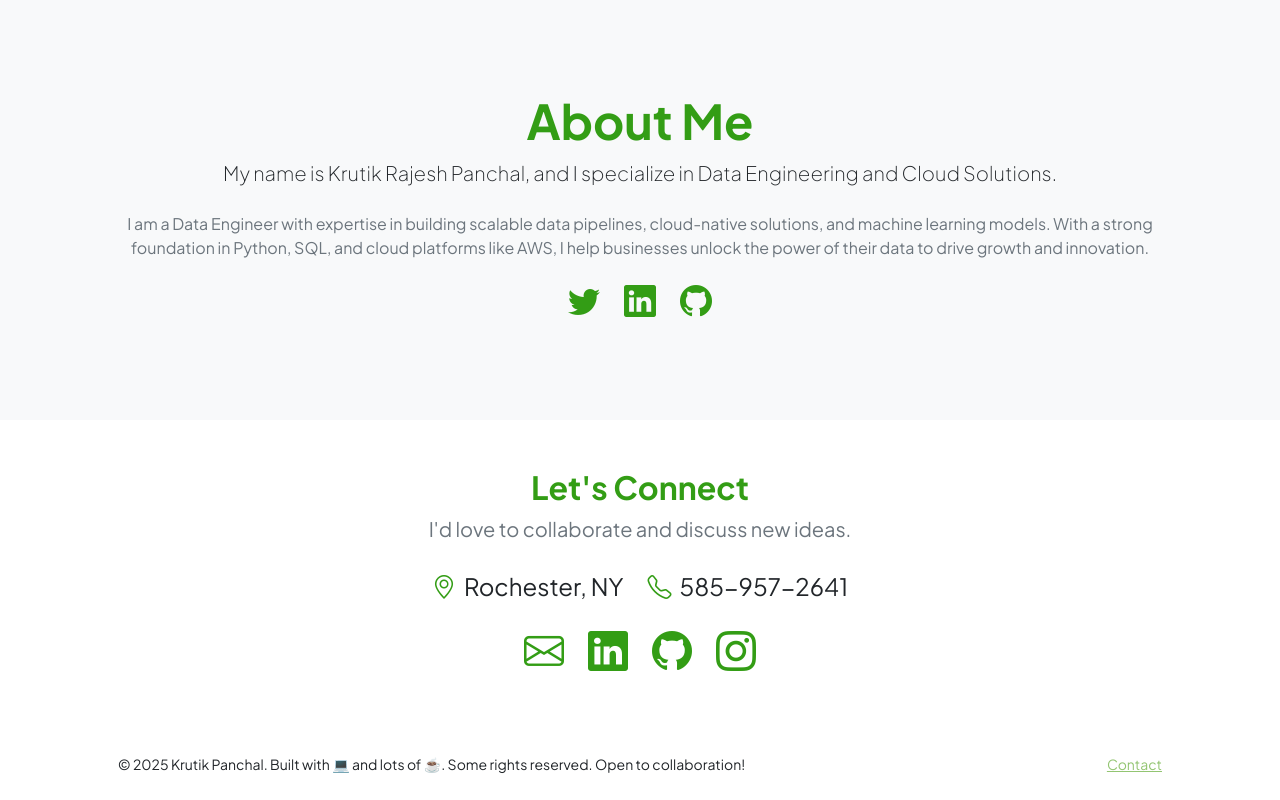
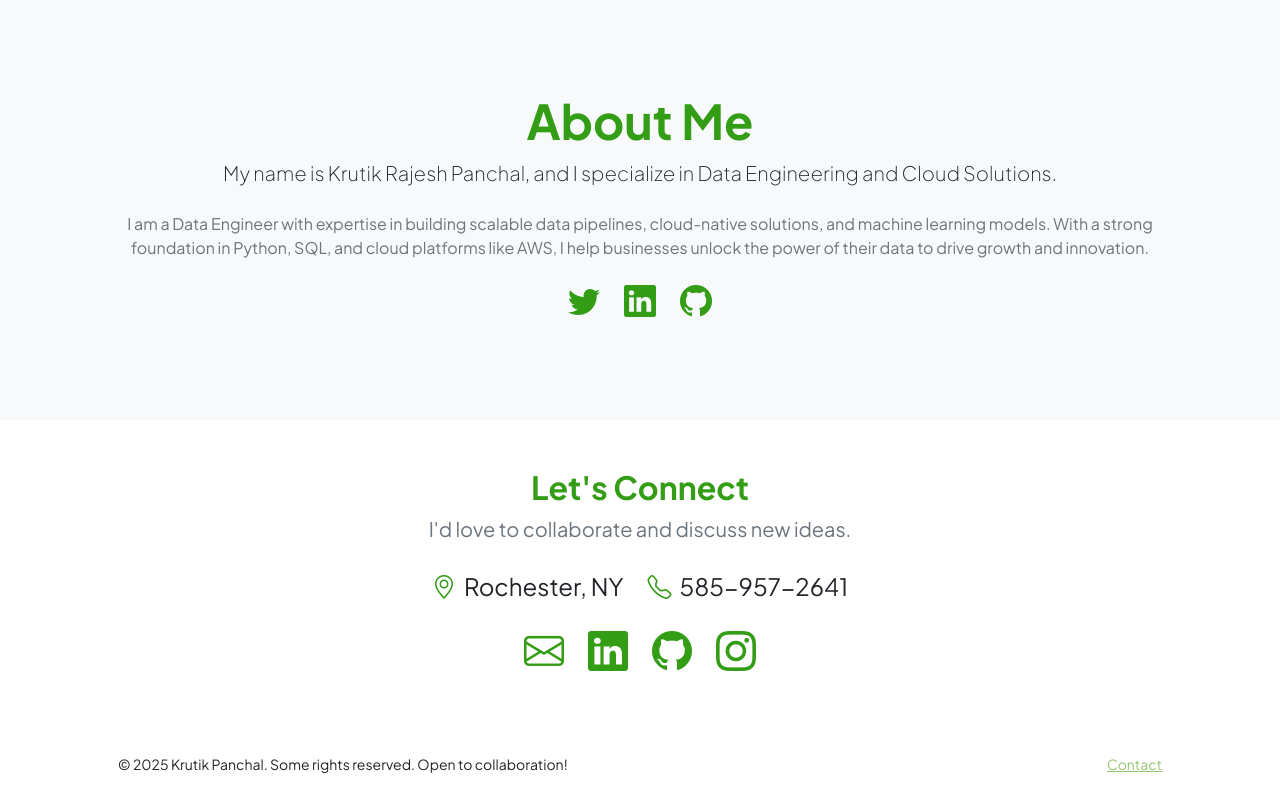
Before and after one commit to Krutik4/krutikpanchal, a plain HTML site: page index.html in a window 1280 px wide. Shown: the part 1059-1859 px from the top of the page. Drawn offline with nearby package versions, Linux system fonts and the light colour scheme; a script that the page names is missing.

Commit message:
Update footer text

```diff
--- a/index.html
+++ b/index.html
@@ -223,7 +223,7 @@
         <footer class="bg-white py-4 mt-auto">
             <div class="container px-5">
                 <div class="row align-items-center justify-content-between flex-column flex-sm-row">
-                    <div class="col-auto"><div class="small m-0">© 2025 Krutik Panchal. Built with 💻 and lots of ☕. Some rights reserved. Open to collaboration!</div></div>
+                    <div class="col-auto"><div class="small m-0">© 2025 Krutik Panchal. Some rights reserved. Open to collaboration!</div></div>
                     <div class="col-auto">
                         <a class="small" href="#contact">Contact</a>
                     </div>
```
Also changed, not shown: projects.html (+1 -1 lines), resume.html (+1 -1 lines).
